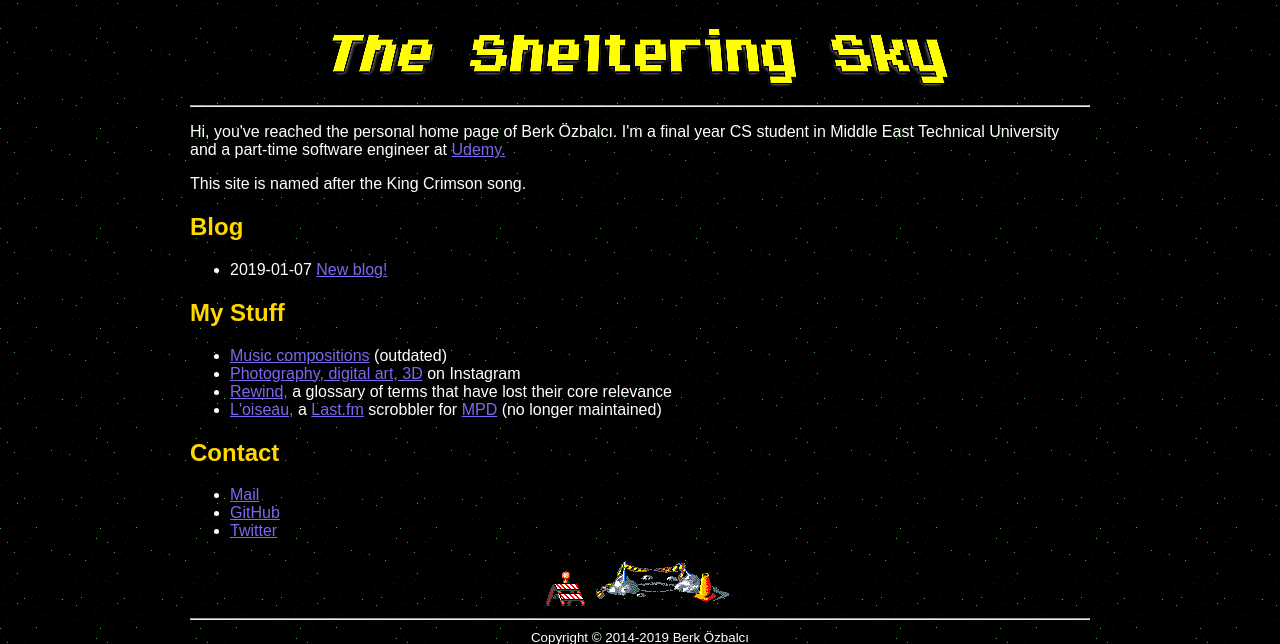
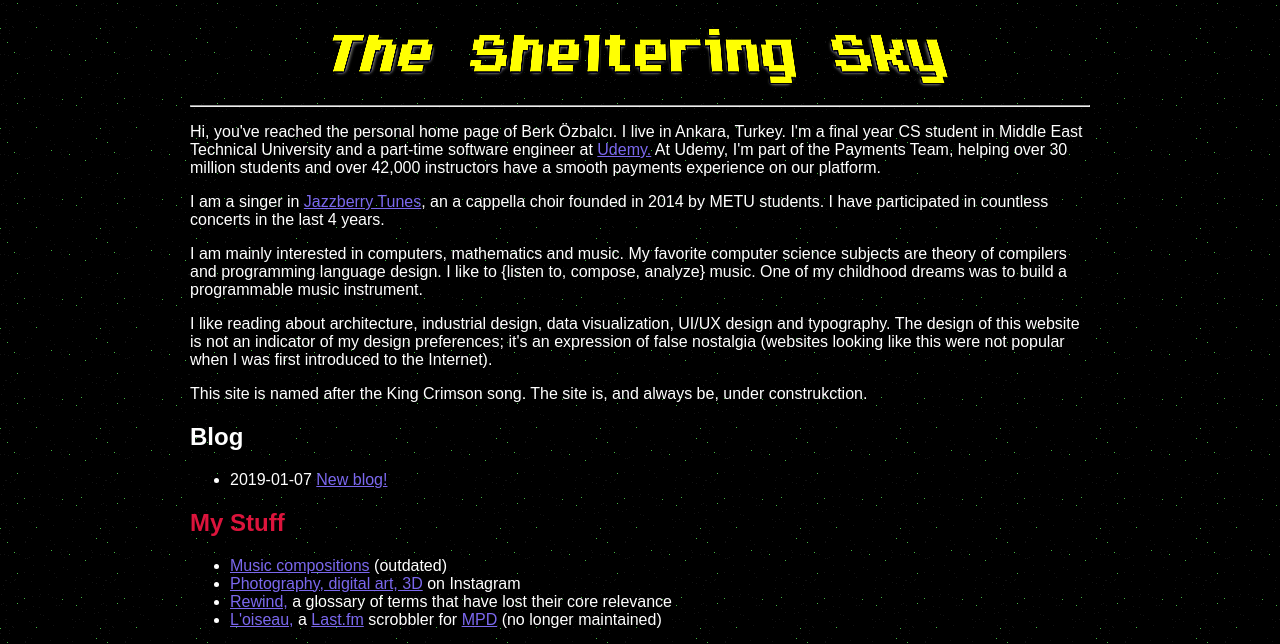
Before and after one commit to bozbalci/legacy-gh-page, a Jekyll site: the page built from index.html, in a window 1280 px wide, cut to the strip 0-644 px from the top of the page. Built offline with Jekyll 4.4.1, drawn with Linux system fonts in a browser that asks for light colours.

Commit message:
update index

```diff
--- a/index.html
+++ b/index.html
@@ -3,19 +3,31 @@ layout: default
 ---
 
 <p>
-    Hi, you've reached the personal home page of Berk Özbalcı. I'm a final year CS student in Middle East
-    Technical University and a part-time software engineer at <a href="https://www.udemy.com">Udemy.</a>
+    Hi, you've reached the personal home page of Berk Özbalcı. I live in Ankara, Turkey. I'm a final year CS student in Middle East Technical University and a part-time software engineer at <a href="https://www.udemy.com">Udemy.</a> At Udemy, I'm part of the Payments Team, helping over 30 million students and over 42,000 instructors have a smooth payments experience on our platform.
 </p>
-<p>This site is named after the King Crimson song.</p>
 
-<h2>Blog</h2>
+<p>
+    I am a singer in <a href="https://www.youtube.com/channel/UCxImhz_vuEdh2NRYk46JmGA">Jazzberry Tunes</a>, an a cappella choir founded in 2014 by METU students. I have participated in countless concerts in the last 4 years.
+</p>
+
+<p>
+    I am mainly interested in computers, mathematics and music. My favorite computer science subjects are theory of compilers and programming language design. I like to {listen to, compose, analyze} music. One of my childhood dreams was to build a programmable music instrument.
+</p>
+
+<p>
+    I like reading about architecture, industrial design, data visualization, UI/UX design and typography. The design of this website is not an indicator of my design preferences; it's an expression of false nostalgia (websites looking like this were not popular when I was first introduced to the Internet).
+</p>
+
+<p>This site is named after the King Crimson song. The site is, and always be, under construkction.</p>
+
+<h2 style="color: white;">Blog</h2>
 <ul>
     {% for post in site.posts %}
         <li>{{ post.date | date: "%Y-%m-%d" }} <a href="{{ post.url | prepend: site.baseurl }}">{{ post.title }}</a></li>
     {% endfor %}
 </ul>
 
-<h2>My Stuff</h2>
+<h2 style="color: crimson;">My Stuff</h2>
 <ul>
     <li><a href="http://helios.whatbox.ca:59931/music/">Music compositions</a> (outdated)</li>
     <li><a href="https://www.instagram.com/berk.ozbalci/">Photography, digital art, 3D</a> on Instagram</li>
```
